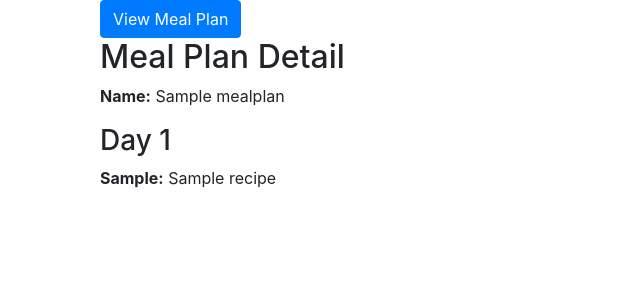
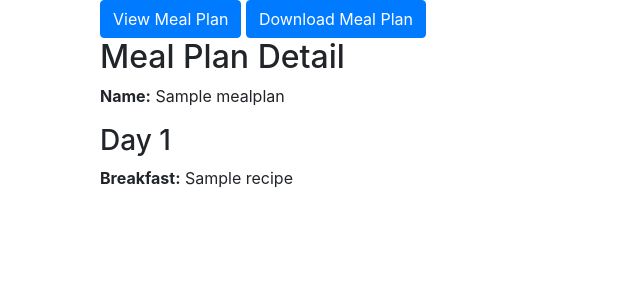
Before and after one commit to mchughbrian/RecipeProject, a Django app: page /mealplan/1/ in a window 1280 px wide. Shown: the part 56-356 px from the top of the page, without its empty margins (0-640 px from the left). Run offline with Django 4.2, Linux system fonts and the light colour scheme; tables that the repository leaves empty hold one stand-in row (values such as "Sample post"); some libraries are stand-ins or nearby versions.

Commit message:
Added .txt file download for meal plan

```diff
--- a/RecipeArchive/models.py
+++ b/RecipeArchive/models.py
@@ -86,7 +86,7 @@ class MealPlan(models.Model):
     lunch = models.BooleanField(default=False)
     dinner = models.BooleanField(default=False)
 
-    #want to auto save create and update date for displaying
+    # want to auto save create and update date for displaying
     created = models.DateTimeField(auto_now_add=True)
     updated = models.DateTimeField(auto_now=True)
 
@@ -100,7 +100,7 @@ class MealDay(models.Model):
     day = models.IntegerField()
 
     # Meal type can be 'Breakfast', 'Lunch', or 'Dinner'
-    meal_type = models.CharField(max_length=20)
+    meal_type = models.CharField(max_length=20, choices=Recipe.MEAL_TYPE_CHOICES)
 
     # Defines the relationship between MealDay and Recipe
     # Each MealDay is associated with a single Recipe
--- a/RecipeArchive/views.py
+++ b/RecipeArchive/views.py
@@ -12,6 +12,7 @@ from .forms import RecipeForm, MealDayForm
 from .forms import MealPlanForm
 from django.contrib.auth.decorators import login_required
 from django.contrib import messages
+from django.http import HttpResponse
 
 
 # A view is defined to handle requests to the homepage
@@ -264,3 +265,21 @@ def get_available_recipes_for_user(user):
 
     # Combine and return
     return user_recipes | special_recipes
+
+
+def download_mealplan(request, mealplan_id):
+    mealplan = get_object_or_404(MealPlan, id=mealplan_id)
+    mealday_instances = MealDay.objects.filter(meal_plan=mealplan)
+
+    # Create the text content
+    content = f"Meal Plan: {mealplan.name}\n"
+    content += "===================================\n"
+
+    for mealday in mealday_instances:
+        content += f"Day {mealday.day} - {mealday.get_meal_type_display()}: {mealday.recipe}\n"
+
+    # Create the HttpResponse object with the text content,
+    # and a Content-Disposition header forcing a filename
+    response = HttpResponse(content, content_type='text/plain')
+    response['Content-Disposition'] = 'attachment; filename=mealplan.txt'
+    return response
--- a/RecipeProject/urls.py
+++ b/RecipeProject/urls.py
@@ -51,6 +51,6 @@ urlpatterns = [
     path('view-mealplans/', views.view_mealplans, name='view_mealplans'),
     path('edit-mealplan/<int:mealplan_id>/', views.edit_mealplan, name='edit_mealplan'),
     path('mealplan/<int:mealplan_id>/delete/', views.delete_mealplan, name='delete_mealplan'),
-
+    path('download_mealplan/<int:mealplan_id>/', views.download_mealplan, name='download_mealplan'),
 
     ] + static(settings.MEDIA_URL, document_root=settings.MEDIA_ROOT)
--- a/templates/recipes/mealplan_detail.html
+++ b/templates/recipes/mealplan_detail.html
@@ -3,6 +3,8 @@
 {% block content %}
 <div class="container">
     <a href="{% url 'view_mealplans'%}" class="btn btn-primary">View Meal Plan</a>
+    <a href="{% url 'download_mealplan' mealplan.id %}" class="btn btn-primary">Download Meal Plan</a>
+
     <h2>Meal Plan Detail</h2>
 
     <!-- Display meal plan information -->
```
